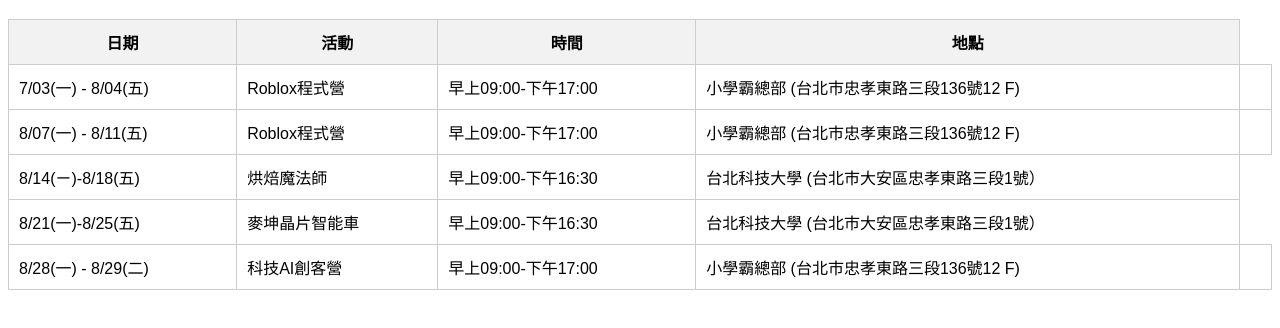
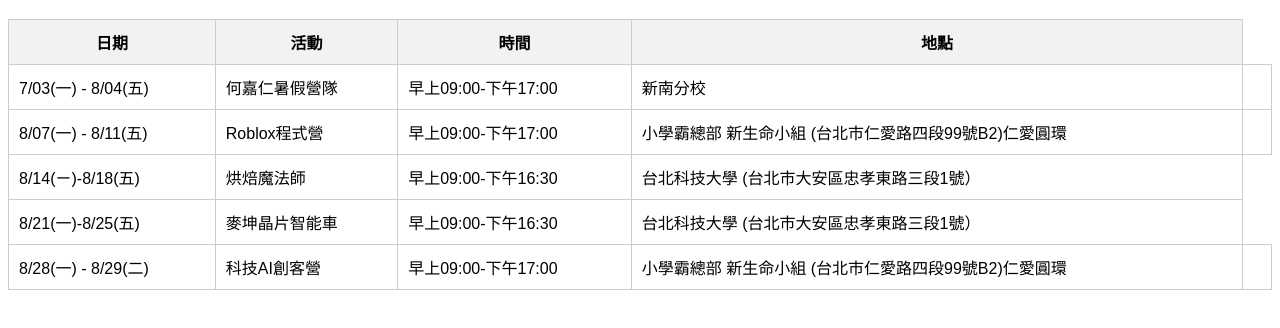
Before and after one commit to i-like-dev/summer-camp--, a plain HTML site: page index.html in a window 1280 px wide. Shown: the part 70-398 px from the top of the page. Drawn offline with Linux system fonts and the light colour scheme.

Commit message:
Update index.html

```diff
--- a/index.html
+++ b/index.html
@@ -33,9 +33,9 @@
             <th>地點</th>
         <tr>
             <td>7/03(一) - 8/04(五)</td>
-            <td>Roblox程式營</td>
+            <td>何嘉仁暑假營隊</td>
             <td>早上09:00-下午17:00</td>
-            <td>小學霸總部 (台北市忠孝東路三段136號12 F)</td>
+            <td>新南分校</td>
             <td></td>
         </tr>
         </tr>
@@ -43,7 +43,7 @@
             <td>8/07(一) - 8/11(五)</td>
             <td>Roblox程式營</td>
             <td>早上09:00-下午17:00</td>
-            <td>小學霸總部 (台北市忠孝東路三段136號12 F)</td>
+            <td>小學霸總部 新生命小組  (台北市仁愛路四段99號B2)仁愛圓環</td>
             <td></td>
         </tr>
         <tr>
@@ -62,7 +62,7 @@
             <td>8/28(一) - 8/29(二)</td>
             <td>科技AI創客營</td>
             <td>早上09:00-下午17:00</td>
-            <td>小學霸總部 (台北市忠孝東路三段136號12 F)</td>
+            <td>小學霸總部 新生命小組  (台北市仁愛路四段99號B2)仁愛圓環</td>
             <td></td>
         </tr>
     </table>
```
